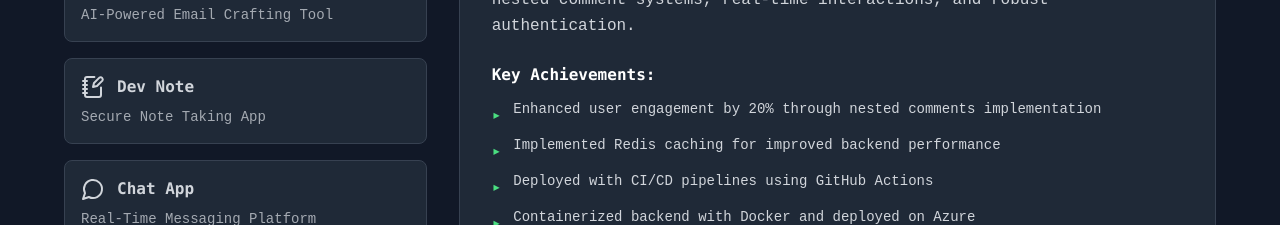
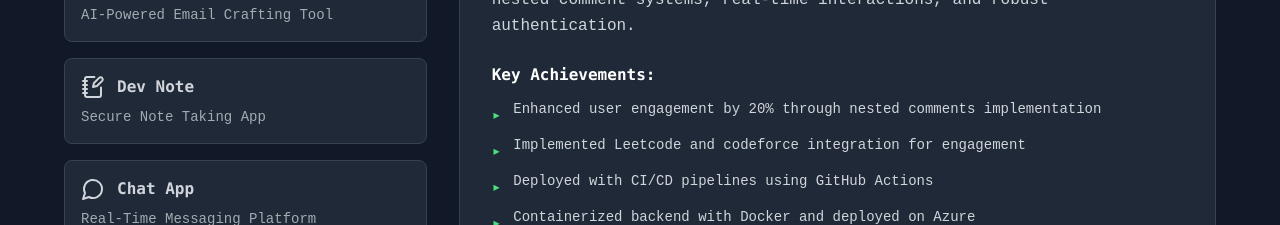
Before and after one commit to imdeveshshukla/aboutme-2025, a React (Vite) app: page / in a window 1280 px wide. Shown: the part 2920-3145 px from the top of the page. Built offline with nearby package versions, Linux system fonts and the light colour scheme.

Commit message:
updated resume

```diff
--- a/src/components/Projects.tsx
+++ b/src/components/Projects.tsx
@@ -13,7 +13,7 @@ const Projects = () => {
       tech: ['Node.js', 'React', 'Redux', 'PostgreSQL', 'Docker', 'Redis', 'Azure', 'GitHub Actions'],
       achievements: [
         'Enhanced user engagement by 20% through nested comments implementation',
-        'Implemented Redis caching for improved backend performance',
+        'Implemented Leetcode and codeforce integration for engagement',
         'Deployed with CI/CD pipelines using GitHub Actions',
         'Containerized backend with Docker and deployed on Azure'
       ],
```
